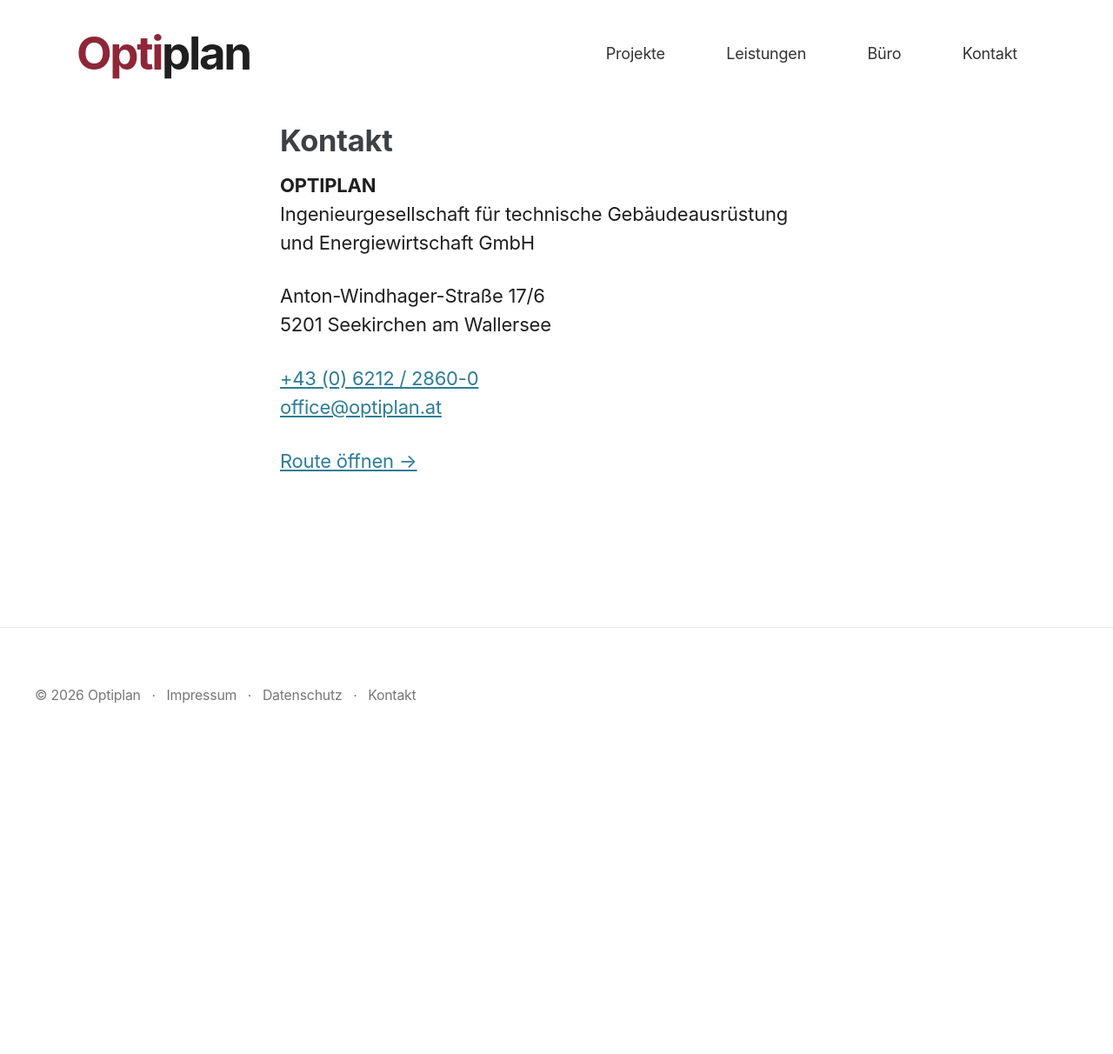
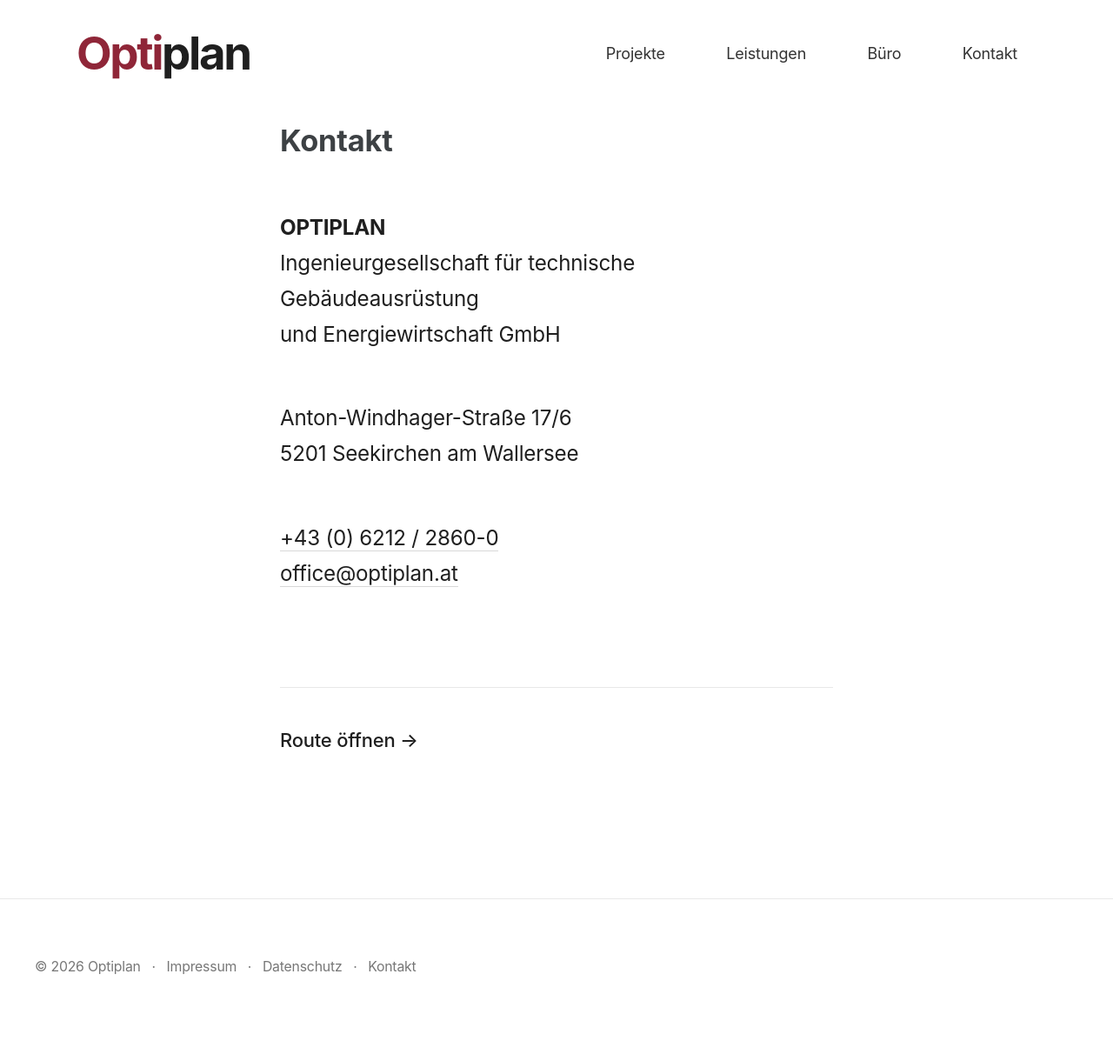
Before and after one commit to gryphiusodenhobler/www.optiplan.at, a Jekyll site: the page built from kontakt.md, in a window 1280 px wide. Shown: the whole page at 87% size. Built offline with Jekyll 4.4.1, drawn with Linux system fonts in a browser that asks for light colours; cached includes are drawn as plain includes; before the commit the page ends 900 px from its top, so only the background shows below that.

Commit message:
Update optiplan.scss

```diff
--- a/_sass/optiplan.scss
+++ b/_sass/optiplan.scss
@@ -356,3 +356,53 @@ body {
     margin-bottom: 3rem;
   }
 }
+/* ------------------------------------------------
+   KONTAKT
+   ------------------------------------------------ */
+
+.contact-page {
+  padding-top: 2rem;
+  max-width: 900px;
+}
+
+.contact-details {
+  font-size: 1.1rem;
+  line-height: 1.7;
+}
+
+.contact-details p {
+  margin-bottom: 2.5rem;
+}
+
+.contact-company {
+  color: #1f1f1f;
+}
+
+.contact-details a {
+  color: #1f1f1f;
+  text-decoration: none;
+  border-bottom: 1px solid #d8d8d8;
+  transition: border-color 0.2s ease, color 0.2s ease;
+}
+
+.contact-details a:hover {
+  color: #8f2638;
+  border-color: #8f2638;
+}
+
+.contact-route {
+  margin-top: 5rem;
+  padding-top: 2rem;
+  border-top: 1px solid #e8e8e8;
+}
+
+.contact-route a {
+  color: #1f1f1f;
+  font-size: 1rem;
+  font-weight: 500;
+  text-decoration: none;
+}
+
+.contact-route a:hover {
+  color: #8f2638;
+}
```
